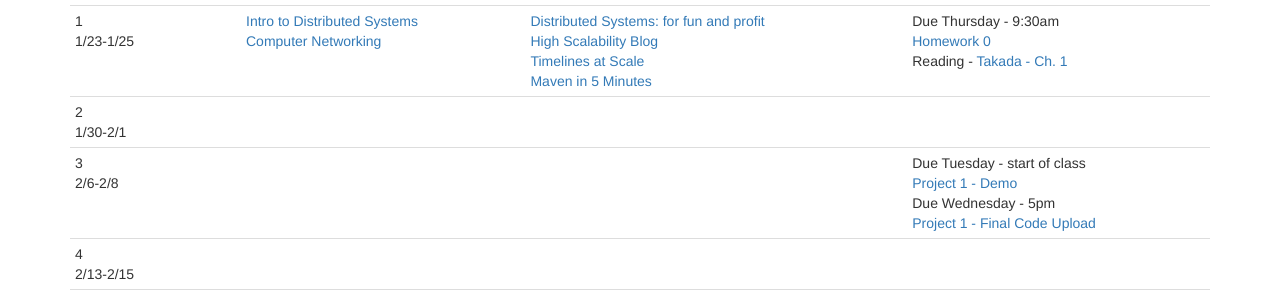
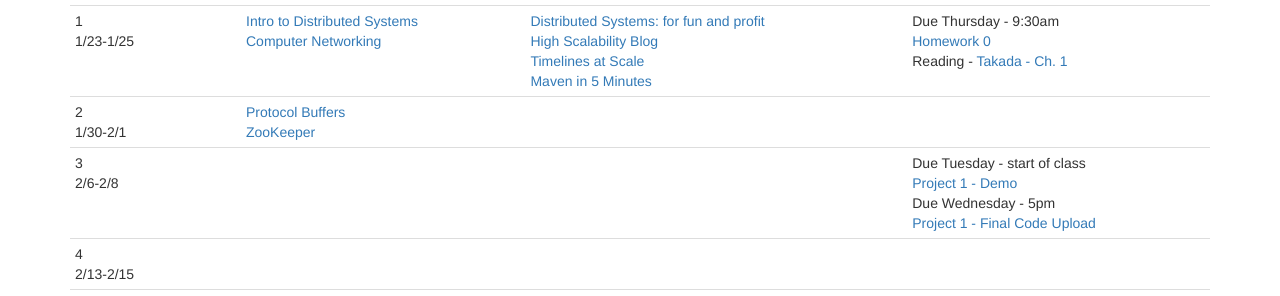
Before and after one commit to CS682-S18/cs682-s18.github.io, a Jekyll site: the page built from schedule.html, in a window 1280 px wide and 1197 px high. Shown: the part 225-521 px from the top of the window. Built offline with Jekyll 4.4.1, drawn with Linux system fonts in a browser that asks for light colours.

Commit message:
update with zk and protobuf notes

```diff
--- a/schedule.html
+++ b/schedule.html
@@ -37,6 +37,8 @@
 		<tr>
 			<td>2<br/>1/30-2/1</td>
 			<td>
+				<a href="https://github.com/CS682-S18/notes/blob/master/protobuf.md">Protocol Buffers</a><br/>
+				<a href="https://github.com/CS682-S18/notes/blob/master/zookeeper.md">ZooKeeper</a><br/>
 			</td>
 			<td>
 			</td>
```
